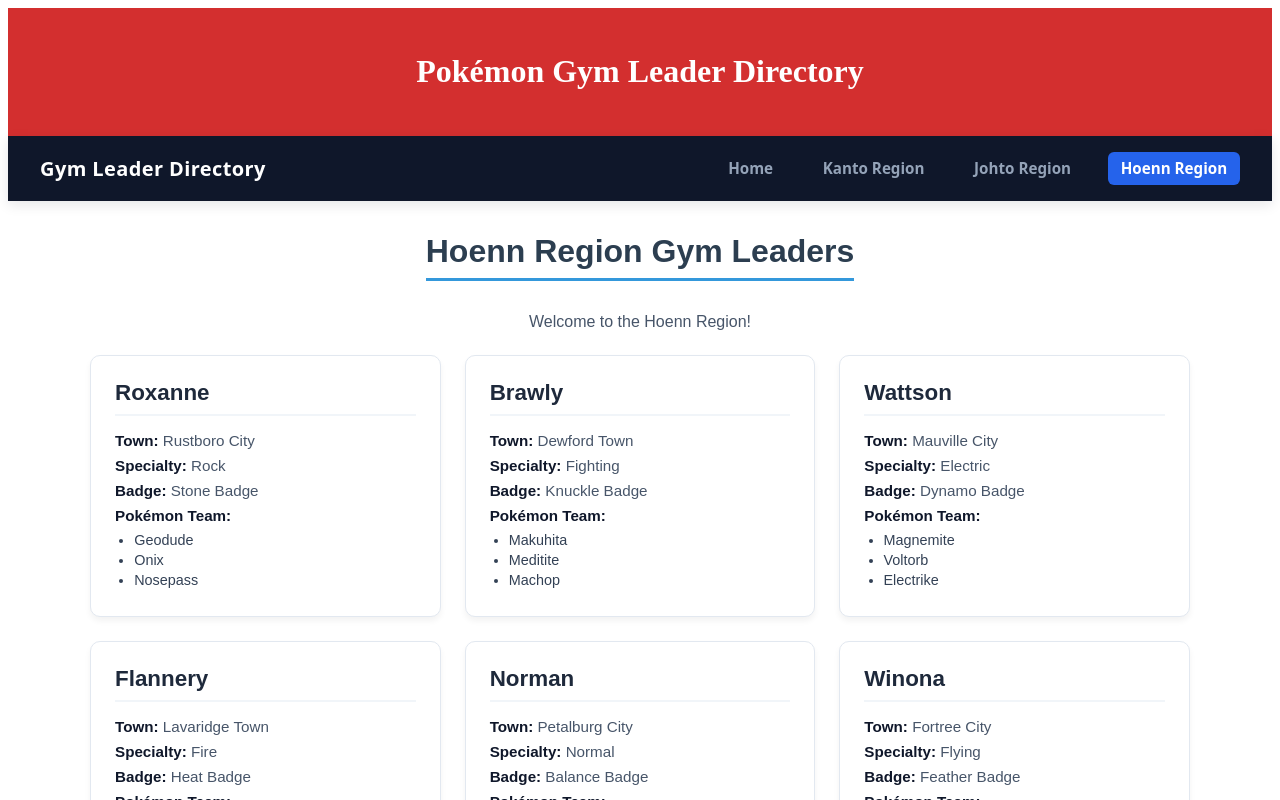
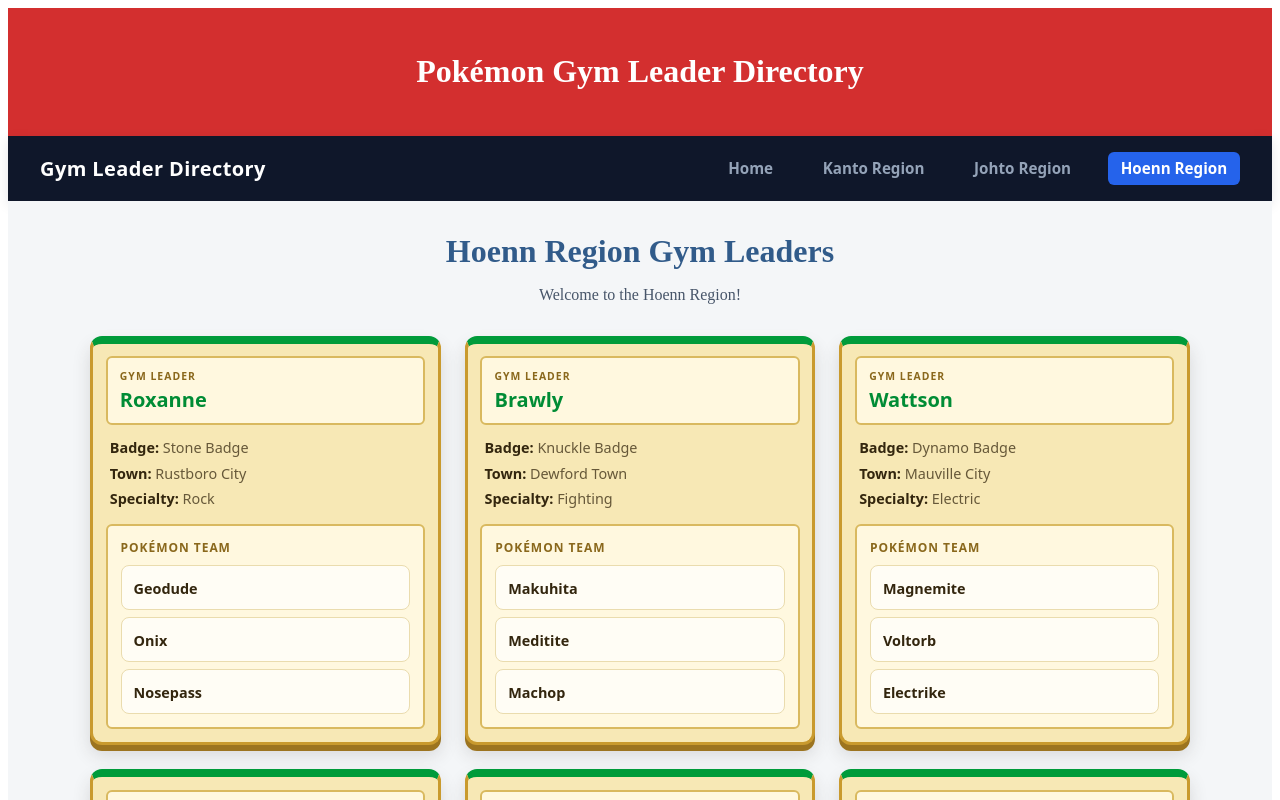
Before and after one commit to DavidDgxd/mg-gym-leaders-application, an Angular app: page /hoenn in a window 1280 px wide. Shown: the top 800 px of the page. Built offline with nearby package versions, Linux system fonts and the light colour scheme.

Commit message:
feat: update CSS styles for region container and leader grid layout

```diff
--- a/src/app/hoenn-leaders/hoenn-leaders.css
+++ b/src/app/hoenn-leaders/hoenn-leaders.css
@@ -1,31 +1,28 @@
 .region-container {
-	max-width: 1100px;
-	margin: 0 auto;
-	padding: 2rem 1rem;
-	font-family: Arial, Helvetica, sans-serif;
+	min-height: 100%;
+	padding: 2rem clamp(1rem, 4vw, 4rem);
+	background-color: #f4f6f8;
 }
 
 .region-container h1 {
-	margin: 0 auto 2rem;
-	display: block;
-	width: fit-content;
-	color: #2c3e50;
+	margin: 0 0 2rem;
+	color: #315b8a;
 	font-size: 2rem;
 	text-align: center;
-	border-bottom: 3px solid #3498db;
-	padding-bottom: 0.5rem;
 }
 
 .region-container > p {
-	margin: 0 0 1.5rem;
+	margin: -1rem 0 2rem;
 	color: #475569;
 	text-align: center;
 }
 
 .leader-grid {
 	display: grid;
-	grid-template-columns: repeat(auto-fill, minmax(280px, 1fr));
+	grid-template-columns: repeat(auto-fit, minmax(260px, 1fr));
 	gap: 1.5rem;
+	max-width: 1100px;
+	margin: 0 auto;
 }
 
 .leader-card {
@@ -70,3 +67,95 @@
 	margin-bottom: 0.25rem;
 	font-size: 0.9rem;
 }
+
+.card {
+	border: 3px solid #c99a2e;
+	border-top: 8px solid #009b3a;
+	border-radius: 12px;
+	padding: 0.8rem;
+	background-color: #f7e8b5;
+	box-shadow: 0 6px 0 #9c7420, 0 10px 18px rgba(54, 47, 38, 0.15);
+	font-family: system-ui, sans-serif;
+	box-sizing: border-box;
+	min-width: 0;
+	transition: transform 0.2s ease, box-shadow 0.2s ease;
+}
+
+.card:hover {
+	transform: translateY(-3px) rotate(-0.5deg);
+	box-shadow: 0 8px 0 #9c7420, 0 14px 24px rgba(54, 47, 38, 0.18);
+}
+
+.card-header {
+	display: flex;
+	align-items: center;
+	margin-bottom: 0.8rem;
+	padding: 0.65rem 0.75rem;
+	border: 2px solid #d9b95f;
+	border-radius: 6px;
+	background-color: #fff8df;
+}
+
+.card-label {
+	display: block;
+	margin-bottom: 0.2rem;
+	color: #8a681c;
+	font-size: 0.65rem;
+	font-weight: 700;
+	letter-spacing: 0.1em;
+	text-transform: uppercase;
+}
+
+.card h2 {
+	margin: 0;
+	color: #008c35;
+	font-size: 1.25rem;
+	font-weight: 700;
+}
+
+.info-row {
+	margin: 0.4rem 0;
+	padding: 0 0.25rem;
+	color: #665839;
+	font-size: 0.9rem;
+}
+
+.info-row strong {
+	color: #33260e;
+}
+
+.team {
+	margin-top: 1rem;
+	padding: 0.8rem;
+	border: 2px solid #d9b95f;
+	border-radius: 6px;
+	background-color: #fff8df;
+}
+
+.team h4 {
+	margin: 0 0 0.6rem;
+	color: #8a681c;
+	font-size: 0.75rem;
+	font-weight: 700;
+	letter-spacing: 0.08em;
+	text-transform: uppercase;
+}
+
+.pokemon-list {
+	display: flex;
+	flex-direction: column;
+	gap: 0.45rem;
+}
+
+.pokemon-item {
+	padding: 0.65rem 0.75rem;
+	background-color: #fffdf5;
+	border: 1px solid #eadcae;
+	border-radius: 8px;
+}
+
+.pokemon-name {
+	color: #33260e;
+	font-size: 0.9rem;
+	font-weight: 600;
+}
--- a/src/app/hoenn-leaders/hoenn-leaders.html
+++ b/src/app/hoenn-leaders/hoenn-leaders.html
@@ -4,18 +4,28 @@
 
   <div class="leader-grid">
     @for (leader of hoennService.trainers(); track leader.name) {
-      <div class="leader-card">
-        <h2>{{ leader.name }}</h2>
-        <p><strong>Town:</strong> {{ leader.town }}</p>
-        <p><strong>Specialty:</strong> {{ leader.specialty }}</p>
-        <p><strong>Badge:</strong> {{ leader.badge }}</p>
+      <div class="card">
+        <div class="card-header">
+          <div>
+            <span class="card-label">Gym Leader</span>
+            <h2>{{ leader.name }}</h2>
+          </div>
+        </div>
 
-        <p><strong>Pokémon Team:</strong></p>
-        <ul>
-          @for (pokemon of leader.pokemonTeam; track $index) {
-            <li>{{ pokemon }}</li>
-          }
-        </ul>
+        <p class="info-row"><strong>Badge:</strong> {{ leader.badge }}</p>
+        <p class="info-row"><strong>Town:</strong> {{ leader.town }}</p>
+        <p class="info-row"><strong>Specialty:</strong> {{ leader.specialty }}</p>
+
+        <div class="team">
+          <h4>Pokémon Team</h4>
+          <div class="pokemon-list">
+            @for (pokemon of leader.pokemonTeam; track $index) {
+              <div class="pokemon-item">
+                <span class="pokemon-name">{{ pokemon }}</span>
+              </div>
+            }
+          </div>
+        </div>
       </div>
     }
   </div>
--- a/src/app/home/home.html
+++ b/src/app/home/home.html
@@ -19,5 +19,13 @@
         Located directly west of Kanto, Johto is deeply steeped in tradition, myth, and ancient architecture. Known for landmarks like the Brass Tower and Sprout Tower, Johto shares its Pokémon League with Kanto at Indigo Plateau while preserving its unique culture and heritage.
       </p>
     </article>
+
+    <article class="history-card hoenn-card">
+      <span class="region-tag">Region 03</span>
+      <h3>Hoenn Region</h3>
+      <p>
+        Hoenn is a region defined by its diverse ecosystems, from lush forests to arid deserts and expansive oceans. It is home to the Hoenn League, where Gym Leaders challenge Trainers with a variety of Pokémon types, reflecting the region's rich biodiversity and unique environmental challenges.
+      </p>
+    </article>
   </div>
 </section>
```
